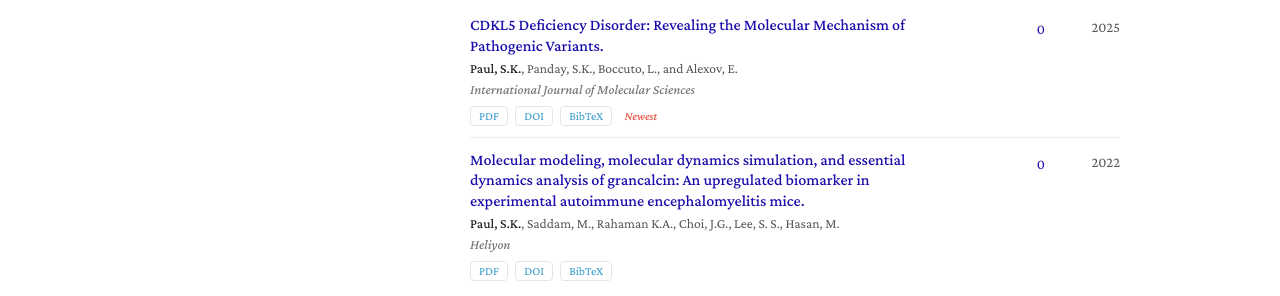
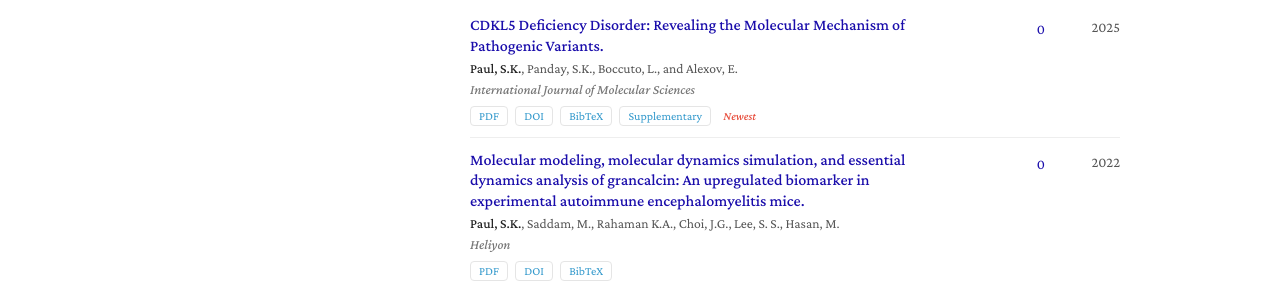
Before and after one commit to paulshamrat/paulshamrat.github.io, a Jekyll site: the page built from index.md, in a window 1280 px wide and 1388 px high. Shown: the part 934-1230 px from the top of the window. Built offline with Jekyll 4.4.1, drawn with Linux system fonts in a browser that asks for light colours; a style sheet for code colours, icons or effects is not loaded.

Commit message:
Add supplementary button and in-browser view links for CDKL5 variants paper

```diff
--- a/_config.yml
+++ b/_config.yml
@@ -1,4 +1,5 @@
 title: Shamrat Kumar Paul
+url: https://paulshamrat.github.io
 first_name: Shamrat
 middle_name: Kumar
 last_name: Paul
--- a/_data/publications.yml
+++ b/_data/publications.yml
@@ -6,6 +6,11 @@
     doi: "10.3390/ijms26178399"
     pdf: "/assets/articles/2025-08-29-CDKL5-VARIANTS.pdf"
     html: "https://www.mdpi.com/1422-0067/26/17/8399"
+    supplementary:
+      - name: "Supplementary 1 (PDF)"
+        url: "/assets/articles/supp/2025-08-29-CDKL5-VARIANTS/3849787_suppl_1.pdf"
+      - name: "Supplementary 2 (XLSX)"
+        url: "/assets/articles/supp/2025-08-29-CDKL5-VARIANTS/3849787_suppl_2.xlsx"
     selected: true
     bibtex: |
       @article{paul2025cdkl5,
--- a/_includes/publication_single.md
+++ b/_includes/publication_single.md
@@ -21,6 +21,9 @@
       {% if link.bibtex %}
       <a class="bibtex btn btn-sm z-depth-0" role="button" onclick="toggleBibtex('{{ link.title | slugify }}')" style="font-size:12px; border: 1px solid var(--border-color); padding: 2px 8px; border-radius: 4px; margin-right: 5px; cursor: pointer;">BibTeX</a>
       {% endif %}
+      {% if link.supplementary %}
+      <a class="btn btn-sm z-depth-0" role="button" onclick="toggleBibtex('{{ link.title | slugify }}-supp')" style="font-size:12px; border: 1px solid var(--border-color); padding: 2px 8px; border-radius: 4px; margin-right: 5px; cursor: pointer;">Supplementary</a>
+      {% endif %}
       {% if link.code %}
       <a href="{{ link.code }}" class="btn btn-sm z-depth-0" role="button" target="_blank" style="font-size:12px; border: 1px solid var(--border-color); padding: 2px 8px; border-radius: 4px; margin-right: 5px;">Code</a>
       {% endif %}
@@ -31,6 +34,19 @@
 
     {% if link.bibtex %}
     <div id="{{ link.title | slugify }}" class="bibtex-hidden" style="display: none; margin-top: 10px; padding: 10px; background: rgba(0,0,0,0.05); border-radius: 5px; font-family: monospace; font-size: 0.85rem; white-space: pre-wrap; border: 1px solid var(--border-color);">{{ link.bibtex }}</div>
+    {% endif %}
+    {% if link.supplementary %}
+    <div id="{{ link.title | slugify }}-supp" style="display: none; margin-top: 10px; padding: 10px; background: rgba(0,0,0,0.05); border-radius: 5px; font-size: 0.85rem; border: 1px solid var(--border-color);">
+      <strong>Supplementary Materials:</strong>
+      <ul style="margin: 5px 0 0 20px; padding: 0;">
+        {% for item in link.supplementary %}
+        <li>
+          <a href="{{ item.url | relative_url }}" target="_blank">{{ item.name }}</a>
+          <a href="https://docs.google.com/viewer?url={{ site.url }}{{ item.url | relative_url }}" target="_blank" style="margin-left: 10px; color: #777; font-size: 0.75rem;">[View]</a>
+        </li>
+        {% endfor %}
+      </ul>
+    </div>
     {% endif %}
   </div>
 
```
Also changed, not shown: 2 other files.
